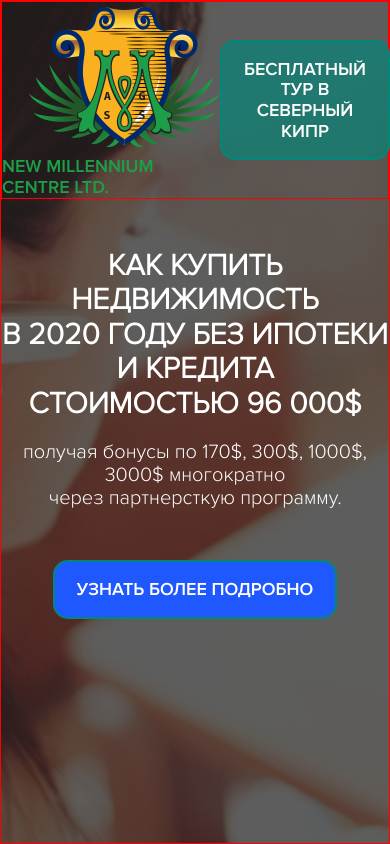
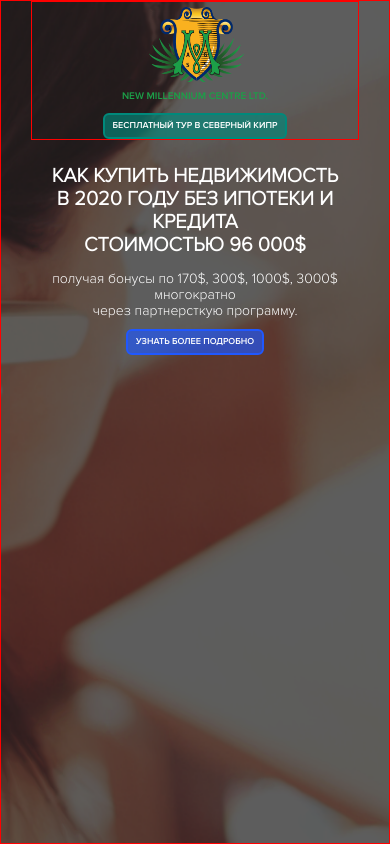
Before and after one commit to nillk121/ltd, a plain HTML site: page index.html in a window 390 px wide. Drawn offline with Linux system fonts and the light colour scheme.

Commit message:
сделал адаптивность для блока header

```diff
--- a/sass/_colors.sass
+++ b/sass/_colors.sass
@@ -1 +1,2 @@
 $primary: #00897B
+$additional: #2058FF
--- a/sass/_grid.sass
+++ b/sass/_grid.sass
@@ -4,3 +4,14 @@
 .container
     max-width: 1170px
     margin: auto
+
+@media (max-width: 1199px)
+    .container
+        max-width: 960px
+@media (max-width: 991px)
+    .container
+        max-width: 750px
+@media (max-width: 768px)
+    .container
+        max-width: 100%
+        padding: 0 30px
--- a/sass/blocks/_hero.sass
+++ b/sass/blocks/_hero.sass
@@ -11,6 +11,28 @@
         color: #fff
     &__button
         display: block
+        border: 2px solid $additional
         margin: 0 auto
         margin-top: 50px
-        background: #2058FF
+        background: rgba($additional, 0.65)
+    &__button:hover
+        background: rgba($additional, 0.45)
+
+@media (max-width: 1199px)
+    .hero__button
+        margin-top: 10px
+@media (max-width: 991px)
+    .hero__title
+        margin-top: 20px
+@media (max-width: 768px)
+    .hero
+        &__title
+            font-size: 20px
+            margin-top: 25px
+        &__text
+            font-size: 14px
+        &__button
+            margin-top: 10px
+            border-radius: 6px
+            padding: 6px 8px
+            font-size: 9px
--- a/sass/blocks/_navbar.sass
+++ b/sass/blocks/_navbar.sass
@@ -31,3 +31,22 @@
 
 .logo a
     text-decoration: none
+
+@media (max-width: 768px)
+    .navbar
+        &-wrap
+            flex-direction: column
+        &__btn
+            margin: 0 auto
+        .btn-o
+                margin-top: 10px
+                border-radius: 6px
+                padding: 6px 8px
+                font-size: 9px
+    .logo
+        &__img
+            width: 95px
+            height: 75px
+        &__text
+            text-align:center
+            font-size: 10px
```
Also changed, not shown: css/main.css, 1 other file.
